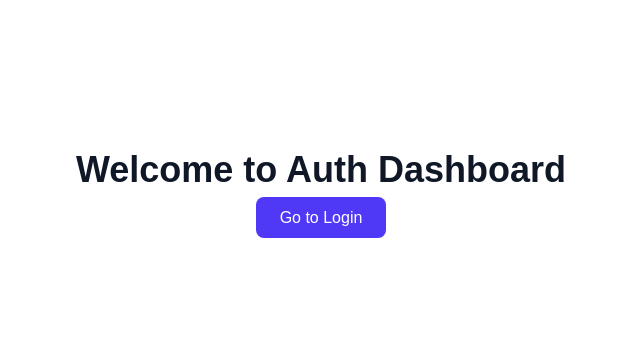
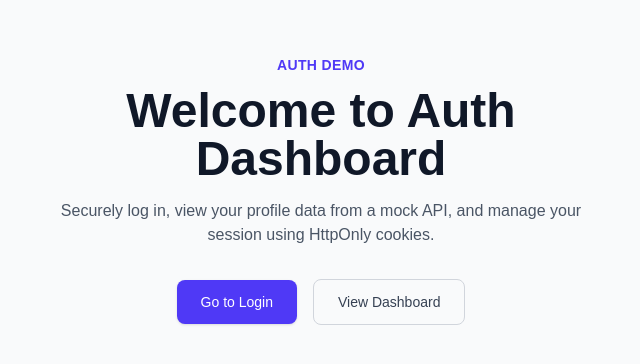
Before and after one commit to coder7475/nextjs-auth, a Next.js app: page / in a window 1280 px wide. Shown: the part 210-574 px from the top of the page, without its empty margins (319-959 px from the left). Built offline with nearby package versions, Linux system fonts and the light colour scheme.

Commit message:
feat: update styling

```diff
--- a/app/dashboard/page.tsx
+++ b/app/dashboard/page.tsx
@@ -8,18 +8,24 @@
   return (
     <div className="min-h-screen bg-gray-50">
       {/* Header */}
-      <div className="bg-white shadow-sm border-b">
+      <header className="bg-white shadow-sm border-b">
         <div className="max-w-7xl mx-auto px-4 sm:px-6 lg:px-8">
           <div className="flex justify-between h-16">
             <div className="flex items-center">
-              <h1 className="text-2xl font-bold text-gray-900">Dashboard</h1>
+              <div className="flex flex-col">
+                <span className="text-xs font-semibold text-indigo-600 tracking-wide uppercase">
+                  Auth Dashboard
+                </span>
+                <h1 className="text-xl font-bold text-gray-900">
+                  Welcome back
+                </h1>
+              </div>
             </div>
             <div className="flex items-center space-x-4">
-              {/* Logout button uses server action via form */}
               <form action={logout}>
                 <button
                   type="submit"
-                  className="bg-red-600 text-white px-4 py-2 rounded-md hover:bg-red-700 text-sm font-medium transition-colors"
+                  className="bg-red-600 cursor-pointer text-white px-4 py-2 rounded-md hover:bg-red-700 text-sm font-medium transition-colors"
                 >
                   Logout
                 </button>
@@ -27,12 +33,16 @@
             </div>
           </div>
         </div>
-      </div>
+      </header>
 
       {/* Main Content */}
-      <div className="max-w-7xl mx-auto py-12 px-4 sm:px-6 lg:px-8">
+      <main className="max-w-7xl mx-auto py-12 px-4 sm:px-6 lg:px-8">
         <div className="max-w-md mx-auto bg-white overflow-hidden shadow rounded-lg">
           <div className="p-8 text-center">
+            <p className="text-xs font-semibold text-indigo-600 tracking-wide uppercase mb-2">
+              Profile Overview
+            </p>
+
             <div className="mx-auto h-24 w-24 mb-6 relative">
               <Image
                 src={userData?.data.avatar || ''}
@@ -61,12 +71,12 @@
             <div className="inline-flex items-center px-4 py-2 border border-green-300 rounded-full bg-green-50">
               <div className="w-2 h-2 bg-green-400 rounded-full mr-2"></div>
               <span className="text-xs font-medium text-green-800">
-                Authenticated
+                Authenticated session
               </span>
             </div>
           </div>
         </div>
-      </div>
+      </main>
     </div>
   );
 }
--- a/app/login/page.tsx
+++ b/app/login/page.tsx
@@ -5,17 +5,28 @@
   return (
     <div className="min-h-screen flex items-center justify-center bg-gray-50 py-12 px-4 sm:px-6 lg:px-8">
       <div className="max-w-md w-full space-y-8">
-        <div>
-          <h2 className="mt-6 text-center text-3xl font-extrabold text-gray-900">
-            Sign in to your account
+        <div className="text-center">
+          <p className="text-sm font-semibold text-indigo-600 tracking-wide uppercase">
+            Auth Dashboard
+          </p>
+          <h2 className="mt-2 text-3xl font-extrabold text-gray-900">
+            Log in to your account
           </h2>
-          <p className="mt-2 text-center text-sm text-gray-600">
+          <p className="mt-2 text-sm text-gray-600">
+            Use the demo credentials or your test account to access the dashboard.
+          </p>
+          <p className="mt-2 text-sm text-gray-600">
             Or{' '}
-            <Link href="/" className="font-medium text-indigo-600 hover:text-indigo-500">
+            <Link
+              href="/"
+              className="font-medium text-indigo-600 hover:text-indigo-500"
+            >
               go back home
             </Link>
+            .
           </p>
         </div>
+
         <LoginForm />
       </div>
     </div>
--- a/app/page.tsx
+++ b/app/page.tsx
@@ -1,18 +1,33 @@
+import Link from 'next/link';
 
 export default function Home() {
   return (
-    <div className="min-h-screen flex items-center justify-center">
-      <div className="text-center">
-        <h1 className="text-4xl font-bold text-gray-900 mb-4">
+    <main className="min-h-screen flex items-center justify-center bg-gray-50 px-4">
+      <div className="max-w-xl text-center">
+        <p className="text-sm font-semibold text-indigo-600 tracking-wide uppercase mb-3">
+          Auth Demo
+        </p>
+        <h1 className="text-4xl sm:text-5xl font-bold text-gray-900 mb-4">
           Welcome to Auth Dashboard
         </h1>
-        <a
-          href="/login"
-          className="bg-indigo-600 text-white px-6 py-3 rounded-lg hover:bg-indigo-700"
-        >
-          Go to Login
-        </a>
+        <p className="text-gray-600 mb-8">
+          Securely log in, view your profile data from a mock API, and manage your session using HttpOnly cookies.
+        </p>
+        <div className="flex items-center justify-center gap-4">
+          <Link
+            href="/login"
+            className="inline-flex items-center justify-center bg-indigo-600 text-white px-6 py-3 rounded-lg text-sm font-medium hover:bg-indigo-700 shadow-sm"
+          >
+            Go to Login
+          </Link>
+          <Link
+            href="/dashboard"
+            className="inline-flex items-center justify-center border border-gray-300 text-gray-700 px-6 py-3 rounded-lg text-sm font-medium hover:bg-gray-100"
+          >
+            View Dashboard
+          </Link>
+        </div>
       </div>
-    </div>
+    </main>
   );
 }
--- a/components/LoginForm.tsx
+++ b/components/LoginForm.tsx
@@ -57,7 +57,7 @@
       <button
         type="submit"
         disabled={pending}
-        className="group relative w-full flex justify-center py-2 px-4 border border-transparent text-sm font-medium rounded-md text-white bg-indigo-600 hover:bg-indigo-700 focus:outline-none focus:ring-2 focus:ring-offset-2 focus:ring-indigo-500 disabled:opacity-50 disabled:cursor-not-allowed"
+        className="cursor-pointer group relative w-full flex justify-center py-2 px-4 border border-transparent text-sm font-medium rounded-md text-white bg-indigo-600 hover:bg-indigo-700 focus:outline-none focus:ring-2 focus:ring-offset-2 focus:ring-indigo-500 disabled:opacity-50 disabled:cursor-not-allowed"
       >
         {pending ? (
           <>
@@ -65,10 +65,10 @@
               <circle className="opacity-25" cx="12" cy="12" r="10" stroke="currentColor" strokeWidth="4"></circle>
               <path className="opacity-75" fill="currentColor" d="M4 12a8 8 0 018-8V0C5.373 0 0 5.373 0 12h4zm2 5.291A7.962 7.962 0 014 12H0c0 3.042 1.135 5.824 3 7.938l3-2.647z"></path>
             </svg>
-            Signing in...
+            Logging in...
           </>
         ) : (
-          'Sign in'
+          'Log in'
         )}
       </button>
     </form>
--- a/proxy.ts
+++ b/proxy.ts
@@ -5,10 +5,9 @@
 
 export function proxy(request: NextRequest) {
   // Protect only /dashboard and sub-routes
-  console.log("Middleware");
+
   if (request.nextUrl.pathname.startsWith('/dashboard')) {
     const token = request.cookies.get(AUTH_COOKIE_NAME)?.value;
-    console.log(token);
     // No token = redirect to login
     if (!token) {
       return NextResponse.redirect(new URL('/login', request.url))
```
